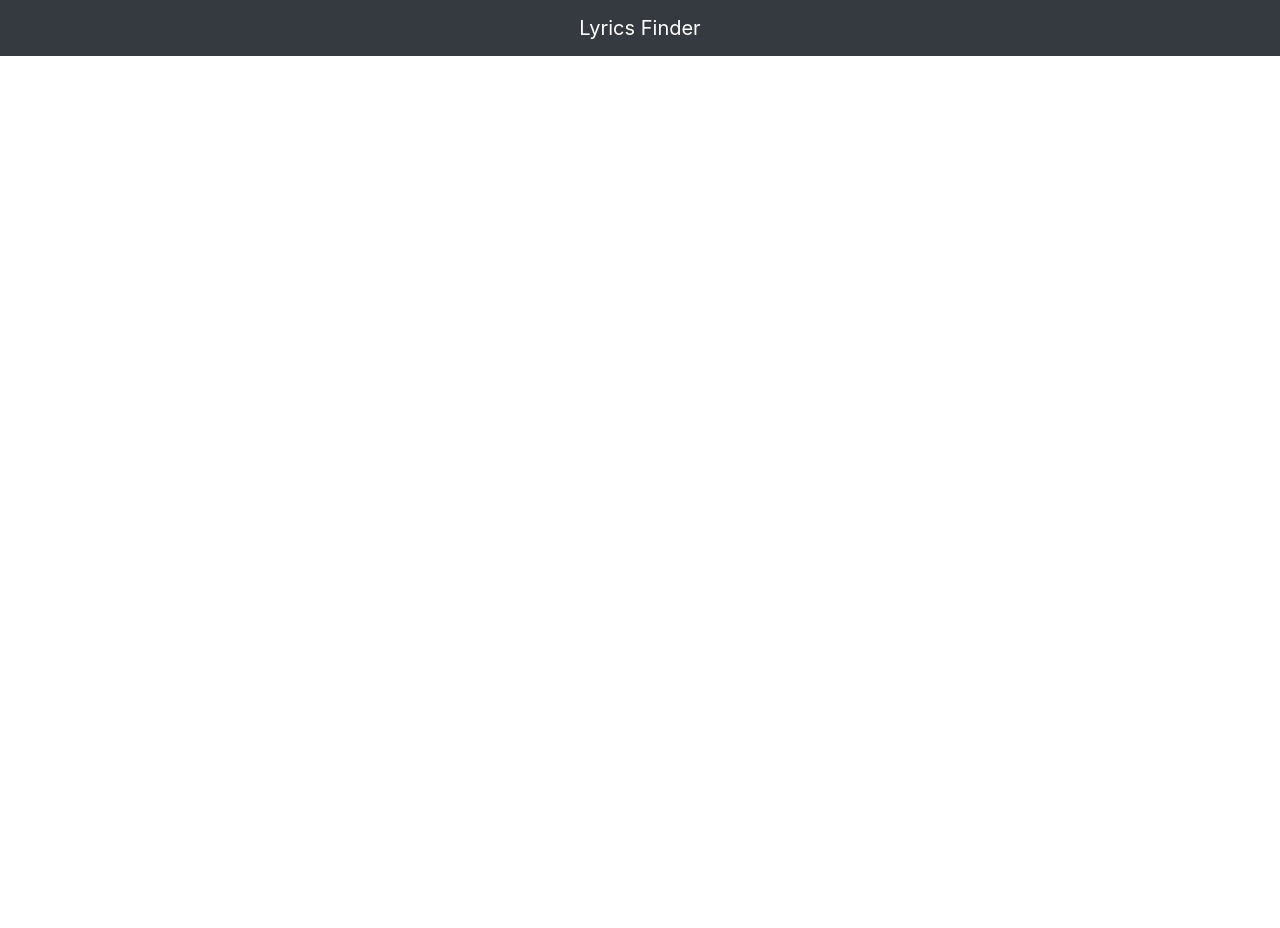
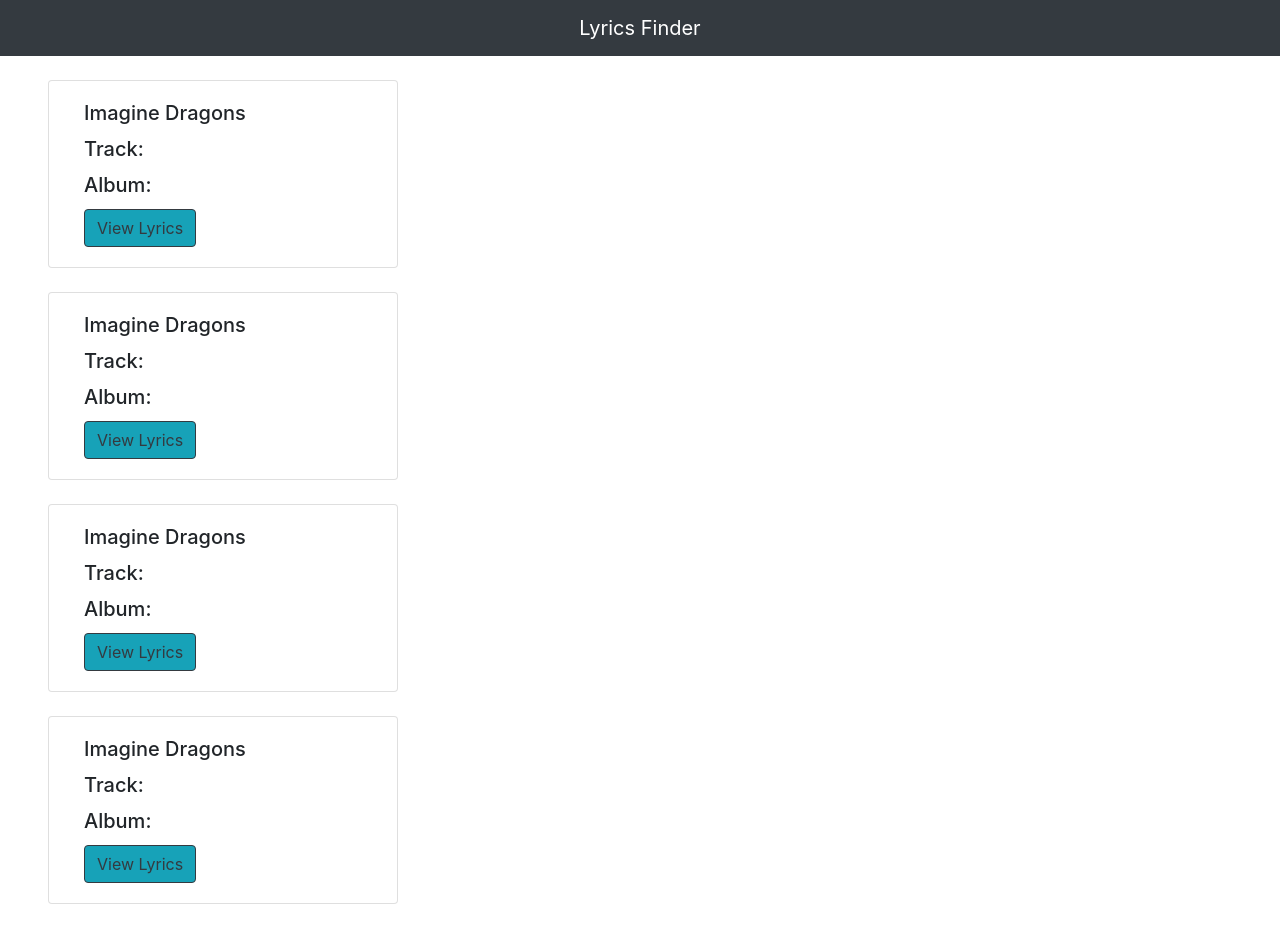
Before and after one commit to shymaSane/lyrics-finder, a React (Create React App) app: page / in a window 1280 px wide. Before the commit the page ends 800 px from the top, so only its background shows below. Built offline with nearby package versions, Linux system fonts and the light colour scheme.

Commit message:
display mock songs with no props

```diff
--- a/src/App.js
+++ b/src/App.js
@@ -1,6 +1,7 @@
 import React, { Component } from 'react';
 import Header from './component/ui/Header';
-import {Provider} from './context'
+import {Provider} from './context';
+import Songs from './component/lyrics/Songs'
 
 
 class App extends Component {
@@ -8,6 +9,7 @@
     return (
       <div>
         <Header />
+        <Songs />
       </div>
     );
   }
--- a/src/component/lyrics/Song.js
+++ b/src/component/lyrics/Song.js
@@ -0,0 +1,12 @@
+import React, { Component } from 'react'
+import SongUi from '../ui/SongUi'
+
+export default class Song extends Component {
+  render() {
+    return (
+      <div>
+        <SongUi />
+      </div>
+    )
+  }
+}
--- a/src/component/lyrics/Songs.js
+++ b/src/component/lyrics/Songs.js
@@ -0,0 +1,17 @@
+import React, { Component } from 'react';
+import Song from './Song'
+
+class Songs extends Component {
+  render() {
+    return (
+      <div>
+        <Song />
+        <Song />
+        <Song />
+        <Song />
+      </div>
+    )
+  }
+}
+
+export default Songs;
--- /dev/null
+++ b/src/component/ui/SongUi.js
@@ -0,0 +1,14 @@
+import React from 'react'
+
+export default function SongUi() {
+  return (
+    <div className="card container my-4 mx-5" style={{width: '350px'}}>
+        <div className="card-body">
+            <h5 className = "card-title">Imagine Dragons</h5>
+            <h5 className = "card-title">Track:</h5>
+            <h5 className = "card-title">Album:</h5>
+            <a href="#" className="btn btn-info btn-outline-dark">View Lyrics</a>
+        </div>
+    </div>
+  )
+}
```
